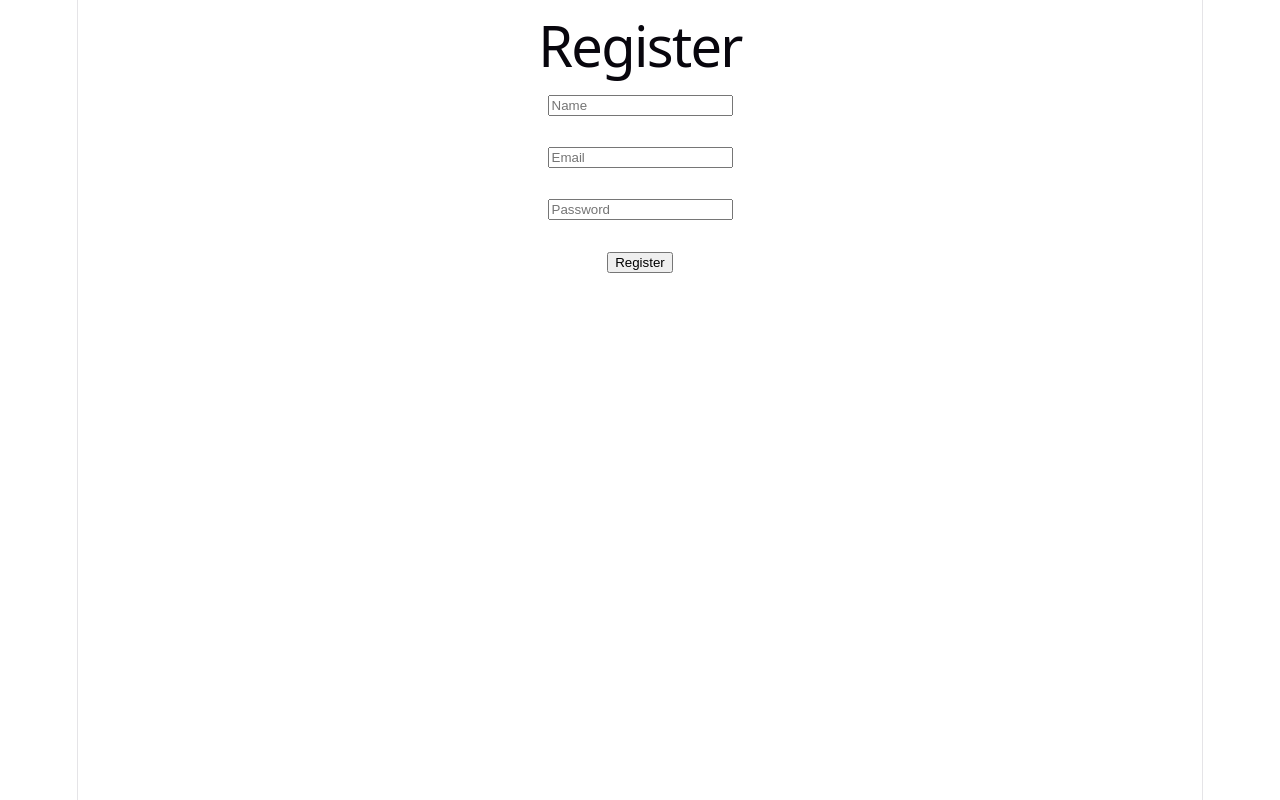
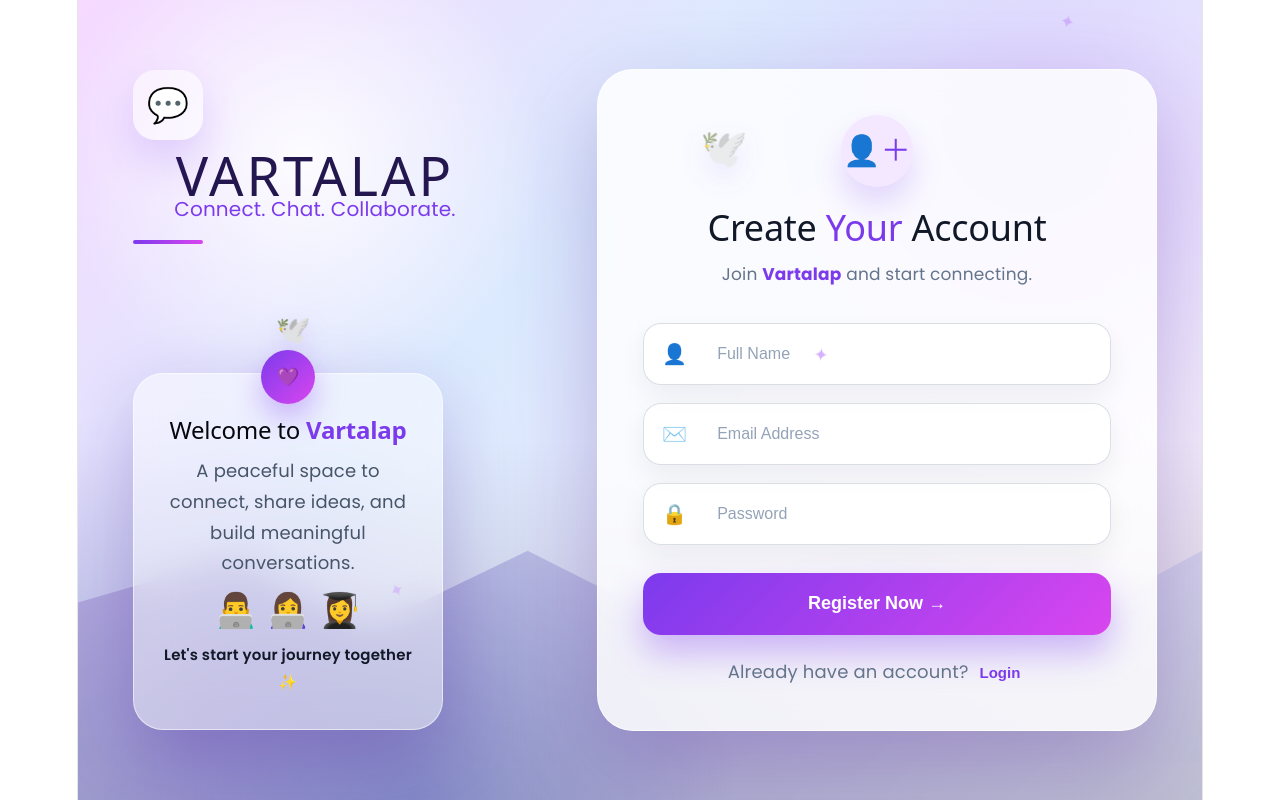
Before and after one commit to KrishnaPrajapati20/VARTALAP, a React (Vite) app in the folder client/: page /register in a window 1280 px wide. Built offline with nearby package versions, Linux system fonts and the light colour scheme; no server answers.

Commit message:
Decorate register page

```diff
--- /dev/null
+++ b/client/src/pages/Register.css
@@ -0,0 +1,392 @@
+.register-page {
+  min-height: 100vh;
+  display: grid;
+  grid-template-columns: 1fr 1.1fr;
+  overflow: hidden;
+  position: relative;
+  font-family: "Poppins", "Segoe UI", Arial, sans-serif;
+  background:
+    radial-gradient(circle at 20% 20%, rgba(255, 255, 255, 0.9), transparent 22%),
+    linear-gradient(135deg, #f6d9ff 0%, #dbeafe 38%, #ede9fe 70%, #fdf2f8 100%);
+}
+
+.register-page::before {
+  content: "";
+  position: absolute;
+  inset: 0;
+  background:
+    radial-gradient(circle at 12% 88%, rgba(124, 58, 237, 0.18), transparent 26%),
+    radial-gradient(circle at 85% 15%, rgba(216, 180, 254, 0.42), transparent 28%),
+    linear-gradient(to top, rgba(15, 23, 42, 0.2), transparent 45%);
+  pointer-events: none;
+}
+
+.register-page::after {
+  content: "";
+  position: absolute;
+  inset: auto 0 0 0;
+  height: 38%;
+  background:
+    linear-gradient(135deg, rgba(76, 29, 149, 0.25), rgba(59, 130, 246, 0.12)),
+    radial-gradient(circle at 30% 100%, rgba(30, 64, 175, 0.32), transparent 38%);
+  clip-path: polygon(0 35%, 14% 20%, 26% 43%, 40% 18%, 55% 46%, 72% 20%, 88% 42%, 100% 18%, 100% 100%, 0 100%);
+  opacity: 0.85;
+}
+
+.register-left,
+.register-right {
+  position: relative;
+  z-index: 2;
+}
+
+.register-left {
+  padding: 70px 55px;
+  display: flex;
+  flex-direction: column;
+  justify-content: space-between;
+}
+
+.brand-box {
+  animation: fadeSlide 0.9s ease both;
+}
+
+.brand-bubble {
+  width: 70px;
+  height: 70px;
+  display: grid;
+  place-items: center;
+  font-size: 34px;
+  border-radius: 22px;
+  background: rgba(255, 255, 255, 0.5);
+  box-shadow: 0 20px 40px rgba(124, 58, 237, 0.18);
+  backdrop-filter: blur(14px);
+}
+
+.brand-box h1 {
+  margin: 22px 0 8px;
+  font-size: 54px;
+  letter-spacing: 3px;
+  color: #24164f;
+}
+
+.brand-box p {
+  margin: 0;
+  font-size: 20px;
+  color: #7c3aed;
+}
+
+.brand-box span {
+  display: block;
+  width: 70px;
+  height: 4px;
+  margin-top: 18px;
+  border-radius: 20px;
+  background: linear-gradient(90deg, #7c3aed, #d946ef);
+}
+
+.welcome-card {
+  width: 310px;
+  padding: 34px 28px;
+  border-radius: 30px;
+  text-align: center;
+  color: #1f2937;
+  background: rgba(255, 255, 255, 0.45);
+  box-shadow: 0 25px 70px rgba(76, 29, 149, 0.25);
+  backdrop-filter: blur(18px);
+  border: 1px solid rgba(255, 255, 255, 0.55);
+  animation: floatCard 4s ease-in-out infinite;
+}
+
+.heart {
+  width: 54px;
+  height: 54px;
+  display: grid;
+  place-items: center;
+  margin: -58px auto 12px;
+  border-radius: 50%;
+  background: linear-gradient(135deg, #7c3aed, #d946ef);
+  box-shadow: 0 14px 30px rgba(124, 58, 237, 0.35);
+}
+
+.welcome-card h2 {
+  margin: 0 0 12px;
+}
+
+.welcome-card b {
+  color: #7c3aed;
+}
+
+.welcome-card p {
+  line-height: 1.7;
+  color: #475569;
+}
+
+.mini-users {
+  font-size: 34px;
+  margin: 18px 0;
+}
+
+.welcome-card small {
+  color: #111827;
+  font-weight: 600;
+}
+
+.register-right {
+  display: grid;
+  place-items: center;
+  padding: 45px;
+}
+
+.register-card {
+  width: min(560px, 92vw);
+  padding: 45px;
+  border-radius: 36px;
+  background: rgba(255, 255, 255, 0.82);
+  box-shadow: 0 35px 90px rgba(76, 29, 149, 0.28);
+  backdrop-filter: blur(22px);
+  border: 1px solid rgba(255, 255, 255, 0.7);
+  animation: popIn 0.8s ease both;
+}
+
+.register-icon {
+  width: 72px;
+  height: 72px;
+  display: grid;
+  place-items: center;
+  margin: 0 auto 20px;
+  border-radius: 50%;
+  font-size: 30px;
+  color: #7c3aed;
+  background: #f3e8ff;
+  box-shadow: 0 18px 30px rgba(124, 58, 237, 0.18);
+}
+
+.register-card h2 {
+  margin: 0;
+  text-align: center;
+  font-size: 36px;
+  color: #111827;
+}
+
+.register-card h2 span {
+  color: #7c3aed;
+}
+
+.register-subtitle {
+  text-align: center;
+  margin: 12px 0 35px;
+  color: #64748b;
+  font-size: 17px;
+}
+
+.register-subtitle b {
+  color: #7c3aed;
+}
+
+.input-group {
+  height: 62px;
+  display: flex;
+  align-items: center;
+  gap: 14px;
+  padding: 0 18px;
+  margin-bottom: 18px;
+  border-radius: 18px;
+  background: rgba(255, 255, 255, 0.92);
+  border: 1px solid rgba(148, 163, 184, 0.35);
+  box-shadow: 0 12px 28px rgba(15, 23, 42, 0.06);
+  transition: 0.25s ease;
+}
+
+.input-group:focus-within {
+  border-color: #a855f7;
+  box-shadow: 0 0 0 4px rgba(168, 85, 247, 0.14);
+  transform: translateY(-2px);
+}
+
+.input-group span {
+  font-size: 20px;
+}
+
+.input-group input {
+  flex: 1;
+  border: none;
+  outline: none;
+  background: transparent;
+  font-size: 16px;
+  color: #111827;
+}
+
+.register-btn {
+  width: 100%;
+  height: 62px;
+  margin-top: 10px;
+  border: none;
+  border-radius: 18px;
+  cursor: pointer;
+  color: white;
+  font-size: 18px;
+  font-weight: 700;
+  background: linear-gradient(135deg, #7c3aed, #d946ef);
+  box-shadow: 0 18px 35px rgba(124, 58, 237, 0.35);
+  transition: 0.25s ease;
+}
+
+.register-btn:hover {
+  transform: translateY(-3px);
+  box-shadow: 0 22px 45px rgba(124, 58, 237, 0.45);
+}
+
+.login-link {
+  text-align: center;
+  margin: 24px 0 0;
+  color: #64748b;
+}
+
+.login-link button {
+  border: none;
+  background: none;
+  color: #7c3aed;
+  font-weight: 800;
+  cursor: pointer;
+  font-size: 15px;
+}
+
+.bird {
+  position: absolute;
+  z-index: 3;
+  font-size: 38px;
+  filter: drop-shadow(0 10px 12px rgba(124, 58, 237, 0.18));
+  animation: flyBird 12s linear infinite;
+}
+
+.bird-one {
+  left: -80px;
+  top: 22%;
+}
+
+.bird-two {
+  left: -120px;
+  top: 42%;
+  animation-delay: 3s;
+  font-size: 28px;
+}
+
+.bird-three {
+  left: -90px;
+  top: 65%;
+  animation-delay: 6s;
+  font-size: 32px;
+}
+
+.petal {
+  position: absolute;
+  z-index: 3;
+  color: #c084fc;
+  animation: fallPetal 8s linear infinite;
+}
+
+.petal-one {
+  left: 35%;
+  top: -20px;
+}
+
+.petal-two {
+  left: 70%;
+  top: -30px;
+  animation-delay: 2s;
+}
+
+.petal-three {
+  left: 88%;
+  top: -25px;
+  animation-delay: 5s;
+}
+
+@keyframes flyBird {
+  0% {
+    transform: translateX(0) translateY(0) rotate(0deg);
+    opacity: 0;
+  }
+  10% {
+    opacity: 1;
+  }
+  100% {
+    transform: translateX(120vw) translateY(-90px) rotate(8deg);
+    opacity: 0;
+  }
+}
+
+@keyframes fallPetal {
+  0% {
+    transform: translateY(-20px) translateX(0) rotate(0deg);
+    opacity: 0;
+  }
+  12% {
+    opacity: 1;
+  }
+  100% {
+    transform: translateY(110vh) translateX(-120px) rotate(220deg);
+    opacity: 0;
+  }
+}
+
+@keyframes floatCard {
+  0%, 100% {
+    transform: translateY(0);
+  }
+  50% {
+    transform: translateY(-14px);
+  }
+}
+
+@keyframes fadeSlide {
+  from {
+    opacity: 0;
+    transform: translateX(-35px);
+  }
+  to {
+    opacity: 1;
+    transform: translateX(0);
+  }
+}
+
+@keyframes popIn {
+  from {
+    opacity: 0;
+    transform: translateY(35px) scale(0.96);
+  }
+  to {
+    opacity: 1;
+    transform: translateY(0) scale(1);
+  }
+}
+
+@media (max-width: 900px) {
+  .register-page {
+    grid-template-columns: 1fr;
+  }
+
+  .register-left {
+    padding: 35px 25px 10px;
+  }
+
+  .brand-box h1 {
+    font-size: 38px;
+  }
+
+  .welcome-card {
+    display: none;
+  }
+
+  .register-right {
+    padding: 25px;
+  }
+
+  .register-card {
+    padding: 32px 24px;
+  }
+
+  .register-card h2 {
+    font-size: 30px;
+  }
+}
--- a/client/src/pages/Register.tsx
+++ b/client/src/pages/Register.tsx
@@ -1,7 +1,11 @@
 import { useState } from "react";
+import { useNavigate } from "react-router-dom";
 import axios from "axios";
+import "./Register.css";
 
 function Register() {
+  const navigate = useNavigate();
+
   const [name, setName] = useState("");
   const [email, setEmail] = useState("");
   const [password, setPassword] = useState("");
@@ -11,7 +15,7 @@ function Register() {
 
     try {
       const res = await axios.post(
-        "https://vartalap-backend-hz3z.onrender.coom",
+        "https://vartalap-backend-hz3z.onrender.com/api/auth/register",
         {
           name,
           email,
@@ -19,49 +23,104 @@ function Register() {
         }
       );
 
+      localStorage.setItem("token", res.data.token);
+      localStorage.setItem("user", JSON.stringify(res.data.user));
+
       alert("Registration Successful!");
-      console.log(res.data);
+      navigate("/dashboard");
     } catch (error: any) {
-      alert(
-        error?.response?.data?.message || "Registration Failed"
-      );
+      alert(error?.response?.data?.message || "Registration Failed");
     }
   };
 
   return (
-    <div>
-      <h1>Register</h1>
+    <div className="register-page">
+      <div className="bird bird-one">🕊️</div>
+      <div className="bird bird-two">🕊️</div>
+      <div className="bird bird-three">🕊️</div>
 
-      <form onSubmit={handleRegister}>
+      <div className="petal petal-one">✦</div>
+      <div className="petal petal-two">✦</div>
+      <div className="petal petal-three">✦</div>
+
+      <section className="register-left">
+        <div className="brand-box">
+          <div className="brand-bubble">💬</div>
+          <h1>VARTALAP</h1>
+          <p>Connect. Chat. Collaborate.</p>
+          <span></span>
+        </div>
+
+        <div className="welcome-card">
+          <div className="heart">💜</div>
+          <h2>
+            Welcome to <b>Vartalap</b>
+          </h2>
+          <p>
+            A peaceful space to connect, share ideas, and build meaningful
+            conversations.
+          </p>
+          <div className="mini-users">👨‍💻 👩‍💻 👩‍🎓</div>
+          <small>Let's start your journey together ✨</small>
+        </div>
+      </section>
+
+      <section className="register-right">
+        <form className="register-card" onSubmit={handleRegister}>
+          <div className="register-icon">👤＋</div>
+
+          <h2>
+            Create <span>Your</span> Account
+          </h2>
+          <p className="register-subtitle">
+            Join <b>Vartalap</b> and start connecting.
+          </p>
+
+          <div className="input-group">
+            <span>👤</span>
             <input
               type="text"
-          placeholder="Name"
+              placeholder="Full Name"
               value={name}
               onChange={(e) => setName(e.target.value)}
+              required
             />
-        <br />
-        <br />
+          </div>
 
+          <div className="input-group">
+            <span>✉️</span>
             <input
               type="email"
-          placeholder="Email"
+              placeholder="Email Address"
               value={email}
               onChange={(e) => setEmail(e.target.value)}
+              required
             />
-        <br />
-        <br />
+          </div>
 
+          <div className="input-group">
+            <span>🔒</span>
             <input
               type="password"
               placeholder="Password"
               value={password}
               onChange={(e) => setPassword(e.target.value)}
+              required
             />
-        <br />
-        <br />
+          </div>
 
-        <button type="submit">Register</button>
+          <button className="register-btn" type="submit">
+            Register Now →
+          </button>
+
+          <p className="login-link">
+            Already have an account?{" "}
+            <button type="button" onClick={() => navigate("/login")}>
+              Login
+            </button>
+          </p>
         </form>
+      </section>
     </div>
   );
 }
```
Lines whose indentation alone changed are shown as unchanged.
